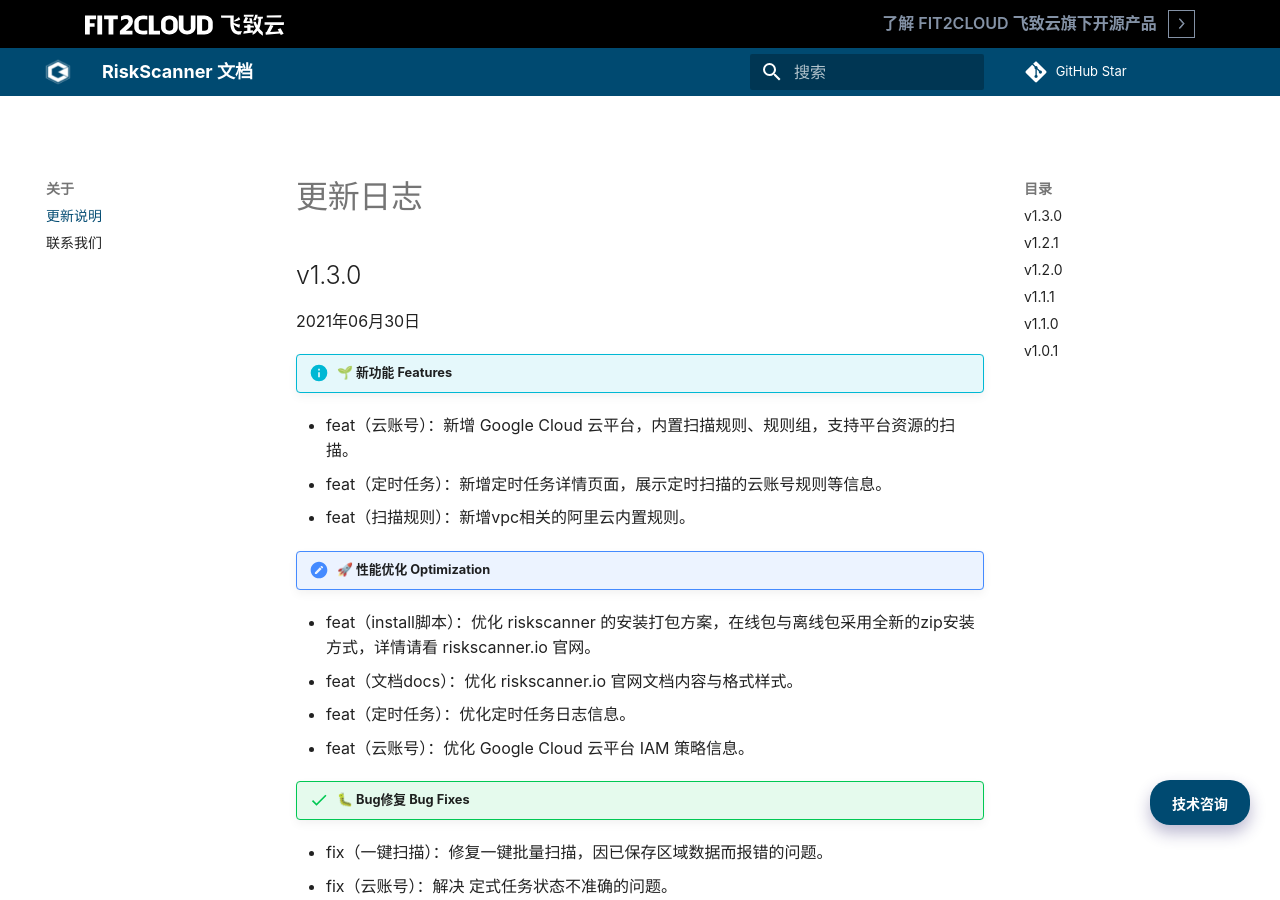
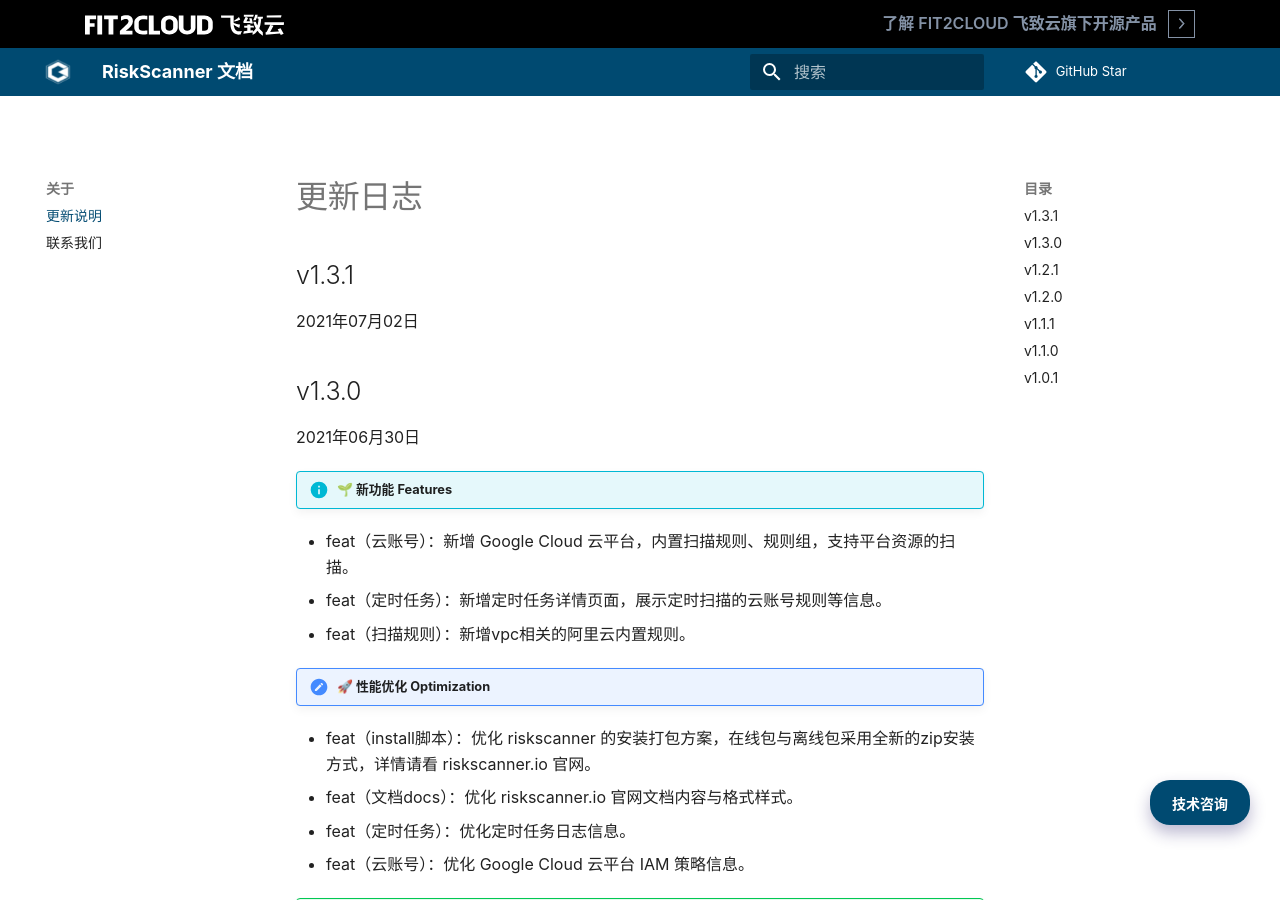
Before and after one commit to fit2cloud/riskscanner-docs, an MkDocs documentation site: the page built from docs/about/changelog.md, in a window 1280 px wide and 900 px high. Built offline with MkDocs 1.6.1 and Material for MkDocs 9.7.7, drawn with Linux system fonts in a browser that asks for light colours; comment, search, counter and statistics services are not loaded.

Commit message:
feat: 更新 v1.3.1

```diff
--- a/docs/about/changelog.md
+++ b/docs/about/changelog.md
@@ -1,4 +1,9 @@
 # 更新日志
+
+v1.3.1
+------------------------
+2021年07月02日
+
 
 v1.3.0
 ------------------------
```
